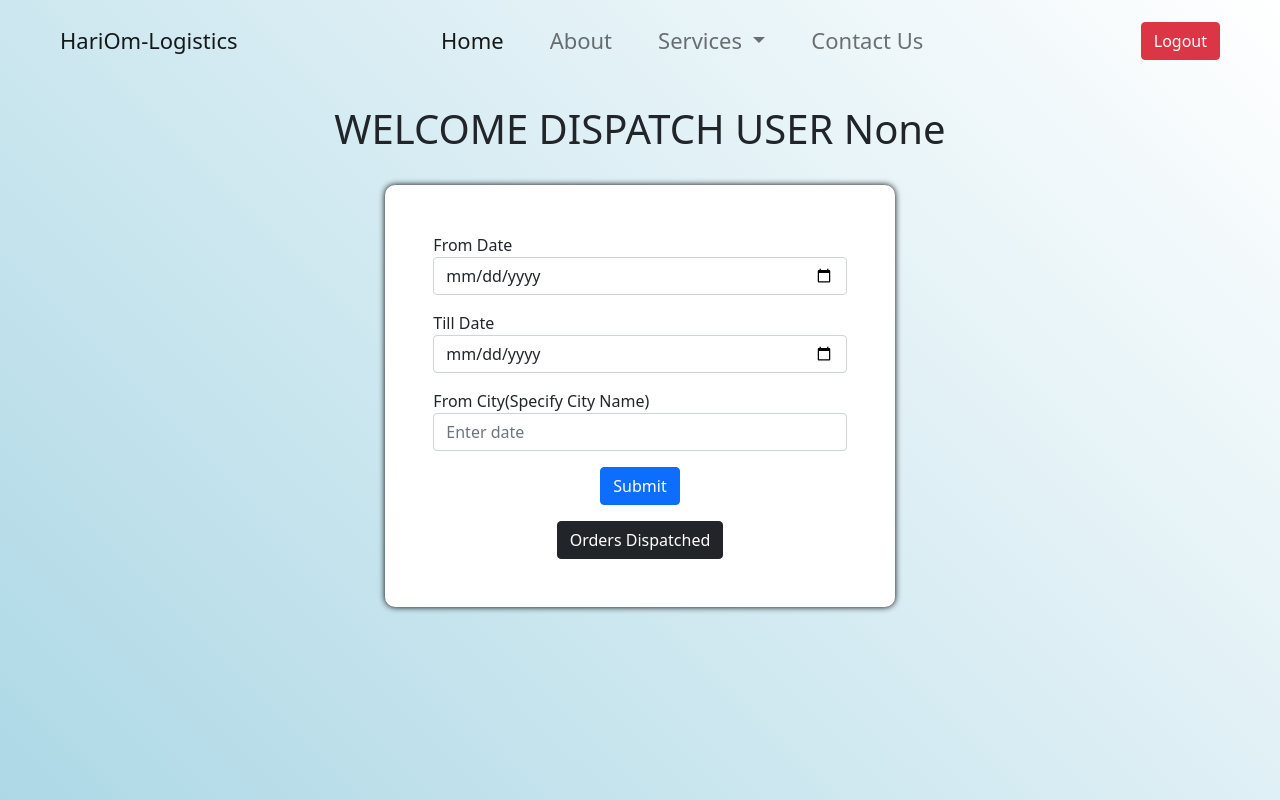
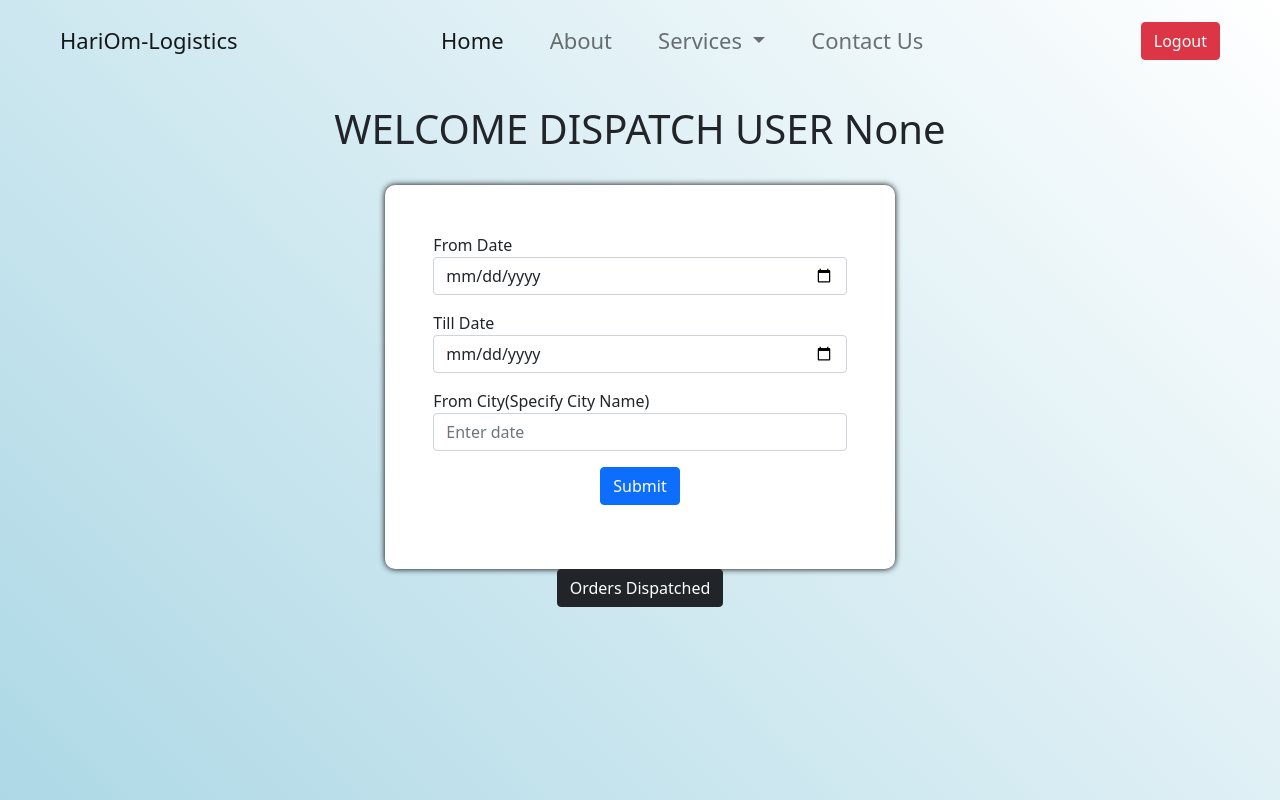
Before and after one commit to Swastik-Dubey/logitecbackendsk, a Django app: page /lh3render/ in a window 1280 px wide. Run offline with Django 3.2, Linux system fonts and the light colour scheme.

Commit message:
omkars commit

```diff
--- a/home/templates/lh3.html
+++ b/home/templates/lh3.html
@@ -133,17 +133,17 @@
 
                                 <input type="submit" class="btn btn-primary my-3 text-center" value="Submit">
                             </div>
-                            <form action="/viewdispatchorders/" method="post">
-                                {% csrf_token %}
+                        </form>
+                        <form action="/viewdispatchorders/" method="POST">
+                            {% csrf_token %}
 
-                                <input class="form-control" type="hidden" name="hiddenuserid12" value={{user_id}}>
+                            <input class="form-control" type="hidden" name="hiddenuserid12" value={{user_id}}>
 
-                                <div class="text-center">
-                                    <button type="submit" class="btn btn-dark">Orders Dispatched</button>
-                                </div>
-                            </form>
+                            <div class="text-center">
+                                <button type="submit" class="btn btn-dark">Orders Dispatched</button>
+                            </div>
+
                         </form>
-
                     </section>
                 </section>
             </section>
```
